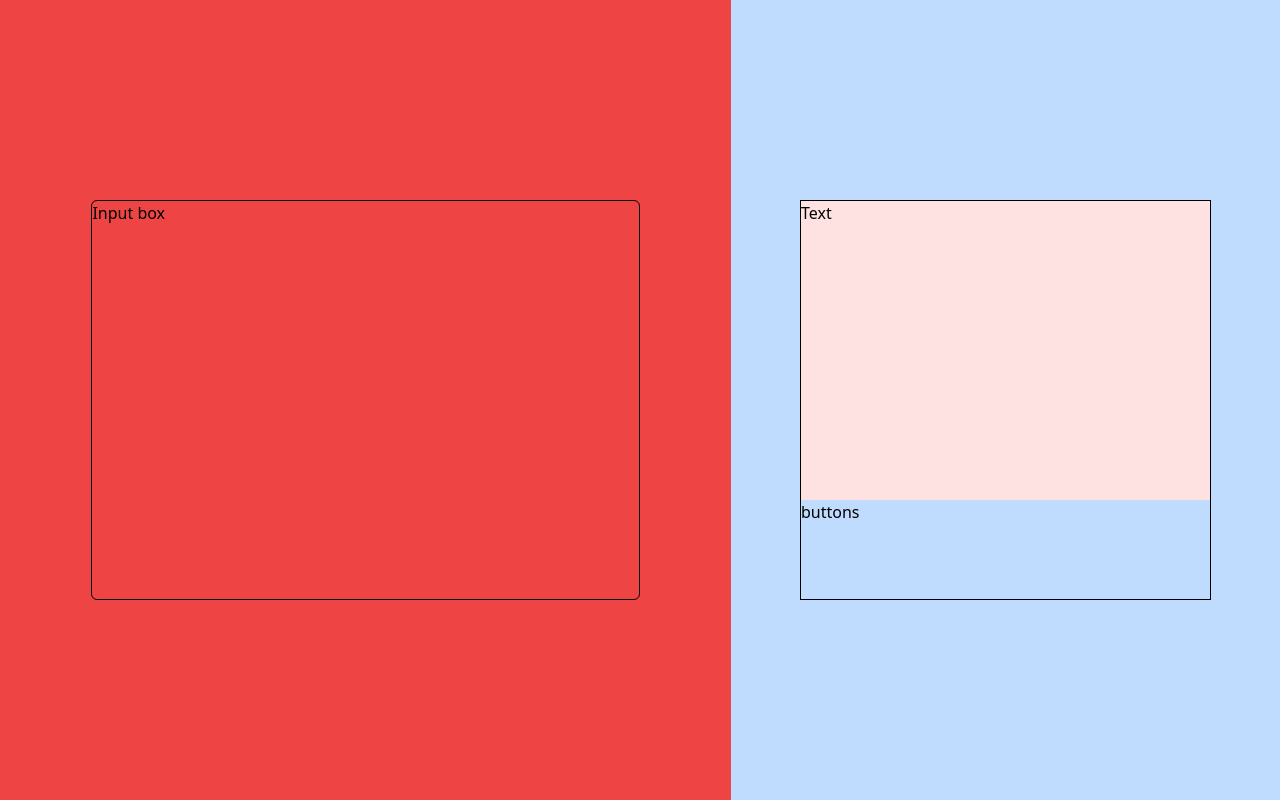
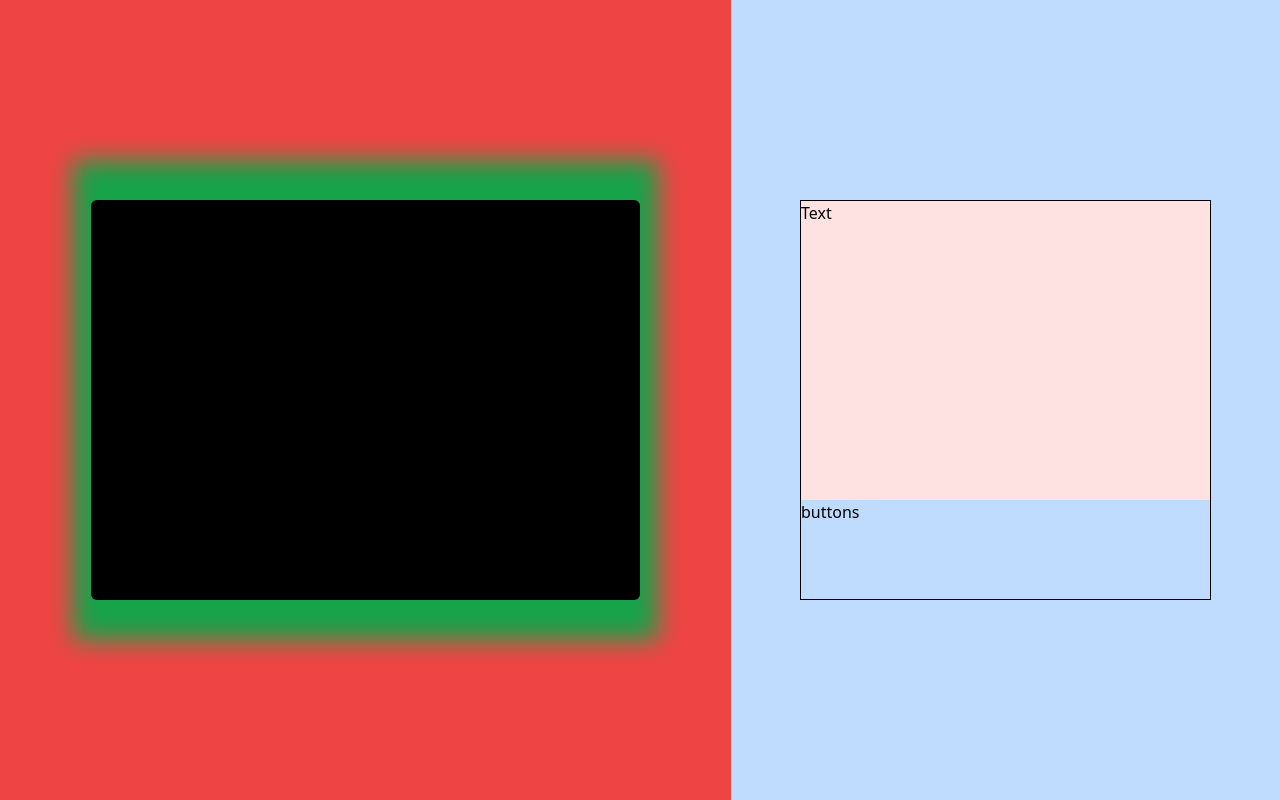
Before and after one commit to aayalacdv/drop-zone-challenge, a React (Create React App) app: page / in a window 1280 px wide. Built offline with nearby package versions, Linux system fonts and the light colour scheme.

Commit message:
added smth

```diff
--- a/src/App.tsx
+++ b/src/App.tsx
@@ -4,13 +4,12 @@ import './App.css'
 function App() {
   return (
     <div className='App flex flex-col sm:flex-row justify-center items-center '>
-      <div className='bg-red-500 h-full w-full flex items-center justify-center'>
-        <div className='w-3/4 h-1/2 border border-black rounded-md'>
-          <p>Input box </p>
-        </div>
+      <div className='bg-red-500 h-full w-full flex items-center justify-center relative'>
+        <div className='w-4/5 h-3/5  bg-green-600 blur-md absolute z-0'/>
+        <div className='z-10 w-3/4 h-1/2 rounded-md bg-black'>Hola que tal</div>
       </div>
       <div className='bg-blue-200 h-full sm:w-3/4 w-full flex items-center justify-center'>
-        <div className='w-3/4 h-1/2 border border-black'>
+        <div className='w-3/4 h-1/2 border border-black '>
           <div className='w-full h-3/4 bg-red-100'>Text</div>
           <div>buttons</div>
         </div>
```
